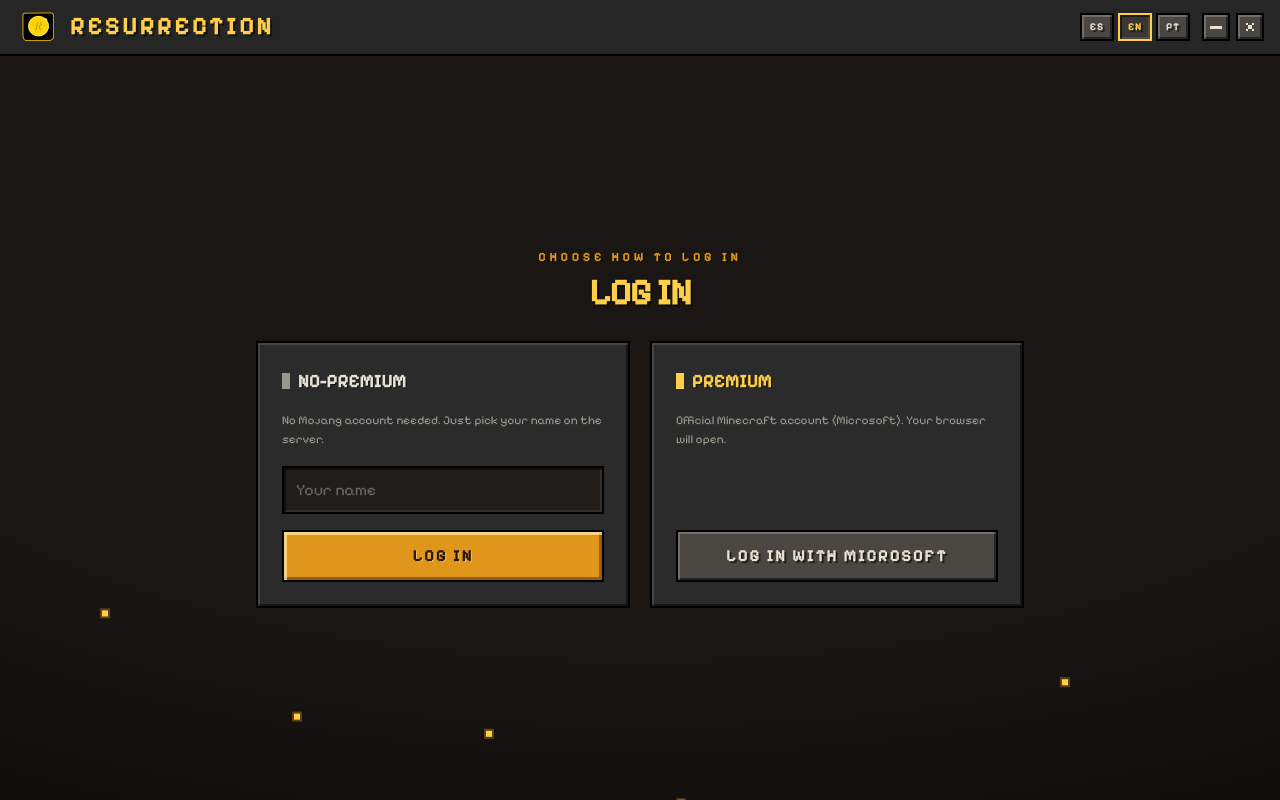
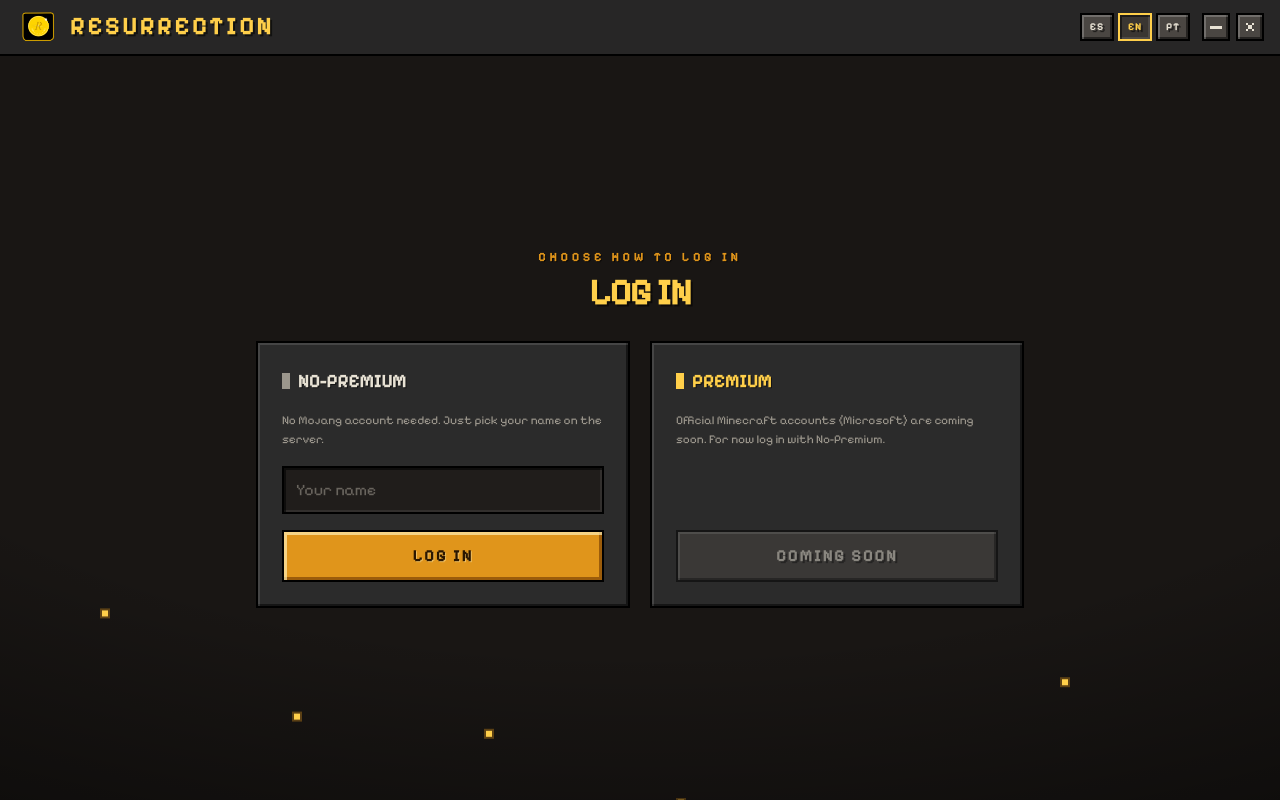
Before and after one commit to jmpz2026/DbrLauncher, a React (Vite) app: page / in a window 1280 px wide. Built offline with nearby package versions, Linux system fonts and the light colour scheme.

Commit message:
feat(auth): client ID de Azure y premium en pausa hasta la aprobación de Mojang
Sin la aprobación de Mojang, login_with_xbox devuelve 403. Mientras tanto la tarjeta Premium muestra Próximamente; se activa con auth.premiumEnabled.

```diff
--- a/src/main/auth/index.ts
+++ b/src/main/auth/index.ts
@@ -1,5 +1,5 @@
 import { ipcMain, shell, type WebContents } from 'electron'
-import { isAzureConfigured } from '../../shared/config'
+import { isAzureConfigured, isPremiumEnabled } from '../../shared/config'
 import type { Account, AuthResult, DeviceCodeInfo } from '../../shared/account'
 import { makePirataAccount } from './offline'
 import { requestDeviceCode, pollForToken, refreshToken } from './microsoft'
@@ -13,6 +13,9 @@ let currentMcToken: string | null = null
 async function loginPremium(sender: WebContents): Promise<Account> {
   if (!isAzureConfigured()) {
     throw new Error('Falta configurar el Azure client ID en src/shared/config.ts (auth.azureClientId).')
+  }
+  if (!isPremiumEnabled()) {
+    throw new Error('El login premium está desactivado (auth.premiumEnabled en src/shared/config.ts).')
   }
   const dc = await requestDeviceCode()
 
--- a/src/renderer/src/screens/Login.tsx
+++ b/src/renderer/src/screens/Login.tsx
@@ -2,6 +2,7 @@ import { useState } from 'react'
 import type { DeviceCodeInfo } from '../../../shared/account'
 import { useStore } from '../store'
 import { useT } from '../i18n'
+import { isPremiumEnabled } from '../../../shared/config'
 
 export default function Login(): JSX.Element {
   const setAccount = useStore((s) => s.setAccount)
@@ -82,7 +83,20 @@ export default function Login(): JSX.Element {
             </h2>
           </div>
 
-          {!device ? (
+          {!isPremiumEnabled() ? (
+            <>
+              <p className="text-xs leading-relaxed text-muted">
+                {tr('login.premium_pronto_desc')}
+              </p>
+              <div className="flex-1" />
+              <button
+                disabled
+                className="mc-btn w-full py-3 text-base font-bold uppercase tracking-[0.14em] disabled:opacity-50"
+              >
+                {tr('login.pronto')}
+              </button>
+            </>
+          ) : !device ? (
             <>
               <p className="text-xs leading-relaxed text-muted">
                 {tr('login.premium_desc')}
--- a/src/shared/config.ts
+++ b/src/shared/config.ts
@@ -33,7 +33,10 @@ export const CONFIG = {
   // 2) Tipo "public client / native", habilitar "Allow public client flows" = Yes.
   // 3) Pegar el Application (client) ID aquí. Sin secreto (public client).
   auth: {
-    azureClientId: 'YOUR_AZURE_CLIENT_ID',
+    // Apagado hasta que Mojang apruebe el client ID (aka.ms/mce-reviewappid); sin aprobación
+    // login_with_xbox devuelve 403. Al aprobarlo, poner true y sacar release.
+    premiumEnabled: false,
+    azureClientId: 'cea6378f-0390-4f9f-8f41-a4f512877fe5',
     scope: 'XboxLive.signin offline_access',
     // Tenant 'consumers' = solo cuentas Microsoft personales (las de Minecraft/Xbox).
     deviceCodeUrl: 'https://login.microsoftonline.com/consumers/oauth2/v2.0/devicecode',
@@ -47,6 +50,9 @@ export const isAzureConfigured = (): boolean => {
   return id !== 'YOUR_AZURE_CLIENT_ID' && id.length > 0
 }
 
+// True cuando el login premium está activado y configurado.
+export const isPremiumEnabled = (): boolean => CONFIG.auth.premiumEnabled && isAzureConfigured()
+
 // True cuando ya se rellenó el OWNER/REPO del manifest.
 export const isManifestConfigured = (): boolean => !CONFIG.manifestUrl.includes('OWNER/REPO')
 
--- a/src/shared/i18n.ts
+++ b/src/shared/i18n.ts
@@ -71,6 +71,12 @@ const T = {
     en: 'Official Minecraft account (Microsoft). Your browser will open.',
     pt: 'Conta oficial do Minecraft (Microsoft). Seu navegador vai abrir.'
   },
+  'login.premium_pronto_desc': {
+    es: 'Las cuentas oficiales de Minecraft (Microsoft) llegarán pronto. Por ahora entra con No-Premium.',
+    en: 'Official Minecraft accounts (Microsoft) are coming soon. For now log in with No-Premium.',
+    pt: 'As contas oficiais do Minecraft (Microsoft) chegam em breve. Por enquanto entre com No-Premium.'
+  },
+  'login.pronto': { es: 'Próximamente', en: 'Coming soon', pt: 'Em breve' },
   'login.conectando': { es: 'Conectando…', en: 'Connecting…', pt: 'Conectando…' },
   'login.con_microsoft': { es: 'Entrar con Microsoft', en: 'Log in with Microsoft', pt: 'Entrar com Microsoft' },
   'login.abre': { es: 'Abre', en: 'Open', pt: 'Abra' },
```
